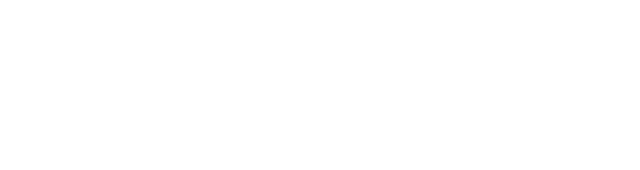
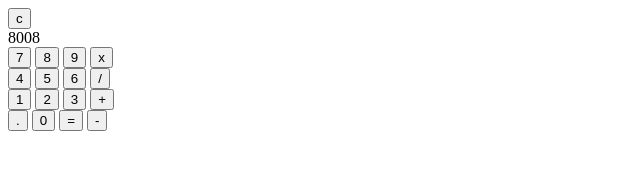
Before and after one commit to kitsuroi/odin-calculator, a plain HTML site: page index.html in a window 1280 px wide. Shown: the whole page, without its empty margins (0-640 px from the left). Drawn offline with Linux system fonts and the light colour scheme.

Commit message:
feat(index.html): add all buttons and container for calculator.

```diff
--- a/index.html
+++ b/index.html
@@ -8,6 +8,35 @@
   <script src="script.js" defer></script>
 </head>
 <body>
-
+  <div class="calculator">
+    <div class="row">
+      <button class="key clear">c</button>
+      <div class="display">8008</div>
+    </div>
+    <div class="row">
+      <button class="key">7</button>
+      <button class="key">8</button>
+      <button class="key">9</button>
+      <button class="key operator">x</button>
+    </div>
+    <div class="row">
+      <button class="key">4</button>
+      <button class="key">5</button>
+      <button class="key">6</button>
+      <button class="key operator">/</button>
+    </div>
+    <div class="row">
+      <button class="key">1</button>
+      <button class="key">2</button>
+      <button class="key">3</button>
+      <button class="key operator">+</button>
+    </div>
+    <div class="row">
+      <button class="key">.</button>
+      <button class="key">0</button>
+      <button class="key equal">=</button>
+      <button class="key operator">-</button>
+    </div>
+</div>
 </body>
 </html>
```
